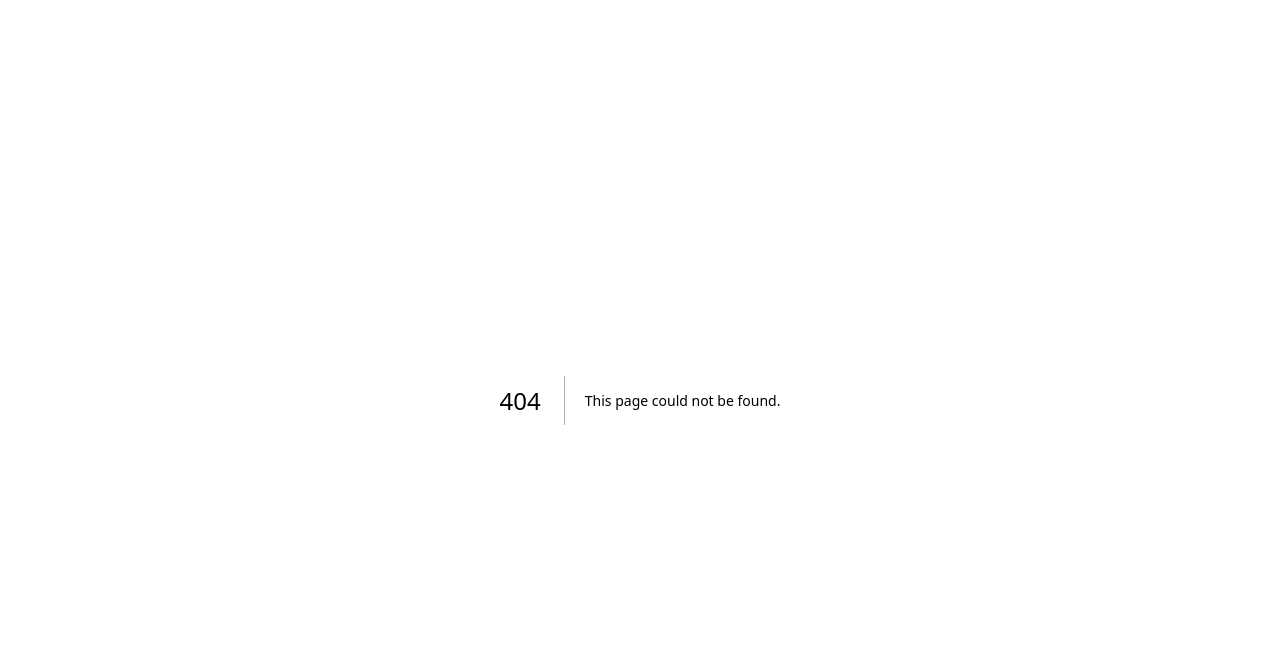
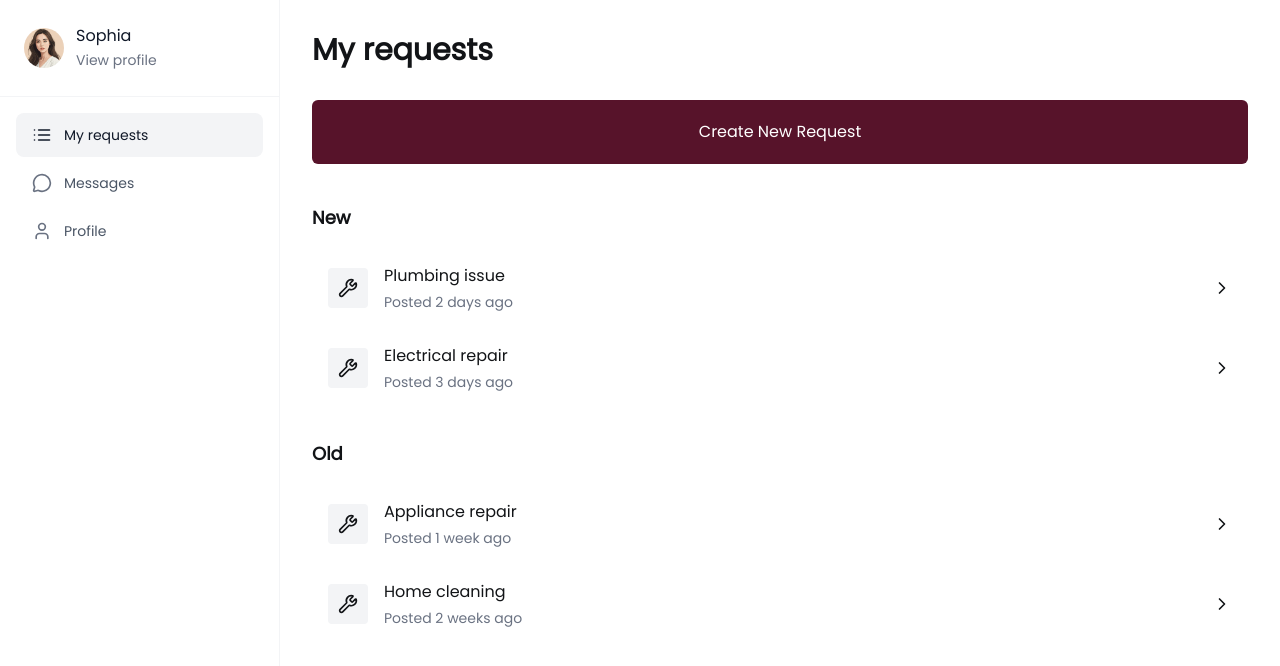
Before and after one commit to OgheneDev/fyndr, a Next.js app: page /dashboard/requests in a window 1280 px wide. Before the commit this address had no page. Shown: the top 666 px of the page. Built offline with nearby package versions, Linux system fonts and the light colour scheme.

Commit message:
starting requests page

```diff
--- /dev/null
+++ b/src/app/dashboard/requests/page.js
@@ -0,0 +1,12 @@
+import React from 'react'
+import ServiceRequests from '@/components/requests/MyRequests'
+
+const RequestsPage = () => {
+  return (
+    <div>
+        <ServiceRequests />
+    </div>
+  )
+}
+
+export default RequestsPage
--- a/src/app/register/page.js
+++ b/src/app/register/page.js
@@ -54,16 +54,16 @@ const RegistrationPage = () => {
         <div className="space-y-4">
           <button
             onClick={() => handleTypeSelect('merchant')}
-            className="w-full py-4 px-6 bg-white border-2 border-[#57132A] cursor-pointer  font-semibold rounded-lg transition-all duration-200"
+            className="w-full py-4 px-6 bg-white border-2 border-[#57132A] text-[#57132A] cursor-pointer rounded-lg transition-all duration-200"
           >
-            Sign in as Merchant
+            Sign up as a Merchant
           </button>
 
           <button
             onClick={() => handleTypeSelect('user')}
-            className="w-full py-4 px-6 bg-[#57132A] text-white cursor-pointer font-semibold rounded-lg  transition-all duration-200"
+            className="w-full py-4 px-6 bg-[#57132A] text-white cursor-pointer rounded-lg  transition-all duration-200"
           >
-            Sign in as Customer
+            Sign up as a Customer
           </button>
         </div>
       </div>
--- a/src/components/register page/RegistrationForm.jsx
+++ b/src/components/register page/RegistrationForm.jsx
@@ -104,7 +104,7 @@ export const RegistrationForm = ({ userType }) => {
           <button
             onClick={handlePhoneSubmit}
             disabled={!canProceedPhone || isLoading}
-            className="w-full bg-[#541229] text-white py-3 rounded-full text-sm cursor-pointer font-semibold disabled:opacity-50 disabled:cursor-not-allowed transition-colors"
+            className="w-full bg-[#541229] text-white py-3 rounded-full text-sm cursor-pointer disabled:opacity-50 disabled:cursor-not-allowed transition-colors"
           >
             {isLoading ? 'Sending...' : 'Send Code'}
           </button>
@@ -123,7 +123,7 @@ export const RegistrationForm = ({ userType }) => {
           <button
             onClick={handleOTPSubmit}
             disabled={!canProceedOTP || isLoading}
-            className="w-full bg-[#541229] text-white py-3 cursor-pointer rounded-lg font-semibold  disabled:opacity-50 disabled:cursor-not-allowed transition-colors"
+            className="w-full bg-[#541229] text-white py-3 cursor-pointer rounded-lg text-sm disabled:opacity-50 disabled:cursor-not-allowed transition-colors"
           >
             {isLoading ? 'Verifying...' : 'Verify Code'}
           </button>
@@ -145,7 +145,7 @@ export const RegistrationForm = ({ userType }) => {
           <button
             onClick={handleDetailsSubmit}
             disabled={!canProceedDetails || isLoading}
-            className="w-full bg-[#541229] text-white py-3 cursor-pointer rounded-lg font-semibold  disabled:opacity-50 disabled:cursor-not-allowed transition-colors"
+            className="w-full bg-[#541229] text-white py-3 cursor-pointer rounded-lg text-sm  disabled:opacity-50 disabled:cursor-not-allowed transition-colors"
           >
             {isLoading ? 'Creating Account...' : 'Complete Registration'}
           </button>
--- /dev/null
+++ b/src/components/requests/MyRequests.jsx
@@ -0,0 +1,93 @@
+import { ChevronRight, Wrench } from 'lucide-react';
+
+export default function ServiceRequests() {
+  const requests = [
+    {
+      id: 1,
+      title: "Plumbing issue",
+      timePosted: "Posted 2 days ago",
+      category: "new"
+    },
+    {
+      id: 2,
+      title: "Electrical repair",
+      timePosted: "Posted 3 days ago",
+      category: "new"
+    },
+    {
+      id: 3,
+      title: "Appliance repair",
+      timePosted: "Posted 1 week ago",
+      category: "old"
+    },
+    {
+      id: 4,
+      title: "Home cleaning",
+      timePosted: "Posted 2 weeks ago",
+      category: "old"
+    }
+  ];
+
+  const newRequests = requests.filter(request => request.category === "new");
+  const oldRequests = requests.filter(request => request.category === "old");
+
+  const RequestItem = ({ request }) => (
+    <div className="flex items-center justify-between p-4 hover:bg-gray-50 transition-colors duration-200 cursor-pointer">
+      <div className="flex items-center space-x-4">
+        <div className="flex-shrink-0">
+          <div className="w-10 h-10 bg-gray-100 rounded-sm flex items-center justify-center">
+            <Wrench className="w-5 h-5 text-[#121417]" />
+          </div>
+        </div>
+        <div className="flex-1 min-w-0">
+          <h3 className="text-base font-medium text-[#121417] truncate">
+            {request.title}
+          </h3>
+          <p className="text-sm text-gray-500 mt-1">
+            {request.timePosted}
+          </p>
+        </div>
+      </div>
+      <div className="flex-shrink-0 ml-4">
+        <ChevronRight className="w-5 h-5 text-[#121417]" />
+      </div>
+    </div>
+  );
+
+  const RequestSection = ({ title, requests }) => (
+    <div className="mb-8">
+      <h2 className="text-lg font-semibold text-[#121417] mb-4 px-4 sm:px-0">
+        {title}
+      </h2>
+      <div className=" overflow-hidden">
+        {requests.map((request) => (
+          <RequestItem key={request.id} request={request} />
+        ))}
+      </div>
+    </div>
+  );
+
+  return (
+    <div className="min-h-screen">
+      <div className=" px-4 sm:px-6 lg:px-8 py-6 sm:py-8">
+        {/* Header */}
+        <div className="mb-8">
+          <h1 className="text-2xl sm:text-3xl font-bold text-[#121417]">
+            My requests
+          </h1>
+        </div>
+
+        {/* Create Request Button */}
+        <button className='text-white w-full mb-10 bg-[#57132A] text-center py-5 rounded-md'>
+            Create New Request
+        </button>
+
+        {/* New Requests Section */}
+        <RequestSection title="New" requests={newRequests} />
+
+        {/* Old Requests Section */}
+        <RequestSection title="Old" requests={oldRequests} />
+      </div>
+    </div>
+  );
+}
```
Also changed, not shown: public/images/Depth 3, Frame 1.png (added).
